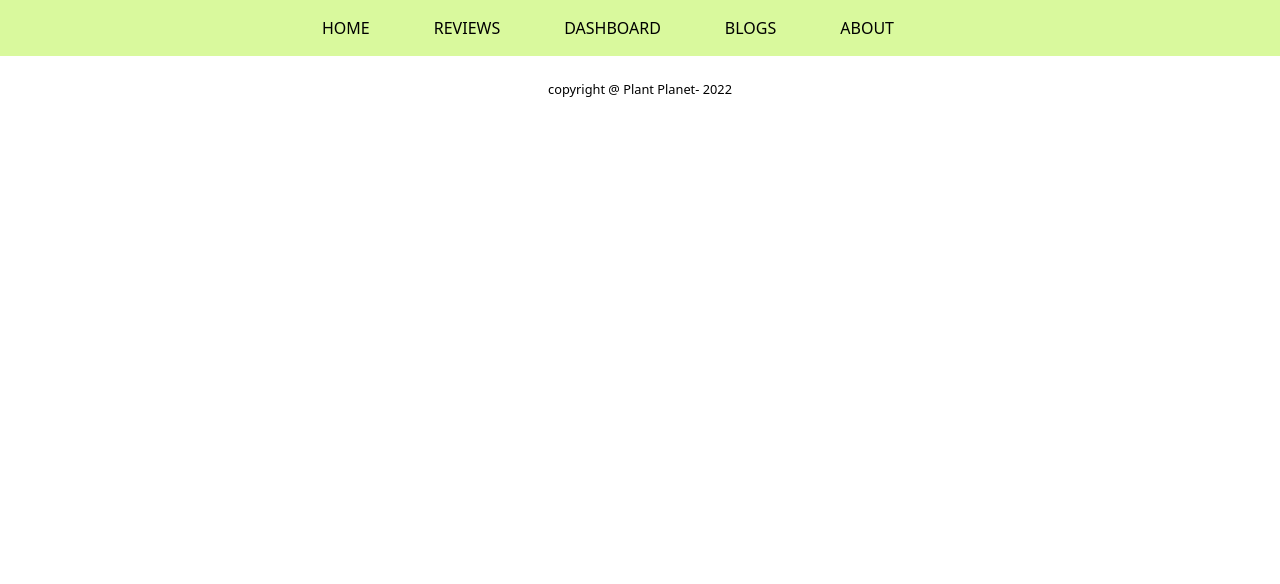
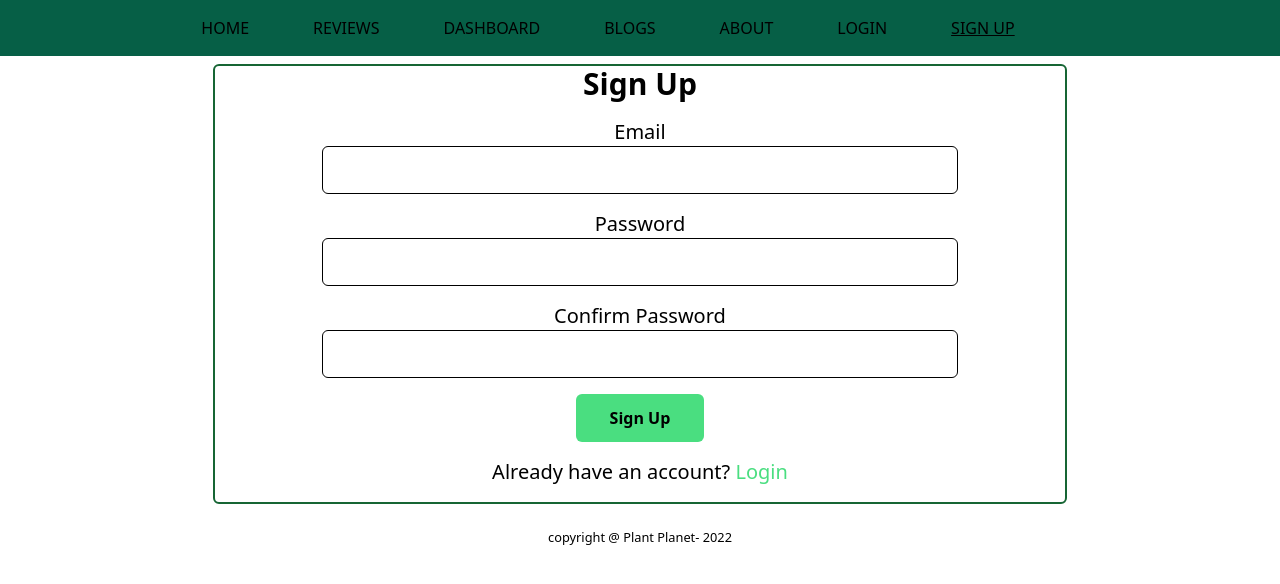
Before and after one commit to Mahbub-Sajon/plant-planet-client, a React (Create React App) app: page /signup in a window 1280 px wide. Shown: the top 584 px of the page. Built offline with nearby package versions, Linux system fonts and the light colour scheme.

Commit message:
signup form created

```diff
--- a/src/App.js
+++ b/src/App.js
@@ -2,7 +2,9 @@ import { Route, Routes } from 'react-router-dom';
 import './App.css';
 import Footer from './component/Footer/Footer';
 import Home from './component/Home/Home';
+import Login from './component/Login/Login';
 import Navbar from './component/Navbar/Navbar';
+import SignUp from './component/SignUp/SignUp';
 
 function App() {
   return (
@@ -10,6 +12,8 @@ function App() {
       <Navbar></Navbar>
     <Routes>
     <Route path='/home' element={<Home></Home>}></Route>
+    <Route path='/signup' element={<SignUp></SignUp>}></Route>
+    <Route path='/login' element={<Login></Login>}></Route>
     </Routes>
     <Footer></Footer>
     </div>
--- /dev/null
+++ b/src/component/Login/Login.js
@@ -0,0 +1,55 @@
+import React from 'react';
+import { Link } from 'react-router-dom';
+
+const Login = () => {
+
+
+    const handleUserSignIn = event => {
+
+    }
+
+    const handleEmailBlur = event => {
+
+    }
+
+    const handlePasswordBlur = event => {
+
+    }
+
+
+
+    return (
+        <div className='w-2/3  border-2 border-green-800 rounded-md mx-auto my-2'>
+            <h1 className='text-3xl font-bold mb-4'>Login</h1>
+
+
+            <form onSubmit={handleUserSignIn}>
+
+                <div className="input-group">
+                    <label className='block text-xl' htmlFor="email">Email</label>
+                    <input onBlur={handleEmailBlur} className='w-3/4 h-12 border border-black mb-4 rounded-md' required type="email" name='email' />
+                </div>
+
+
+                <div className="input-group">
+                    <label className='block text-xl' htmlFor="password">Password</label>
+                    <input onBlur={handlePasswordBlur} className='w-3/4 h-12 border border-black mb-4 rounded-md' required type="password" name='password' />
+                </div>
+                {/* <p className='text-red-800'>{error?.message}</p> */}
+
+                <input className='w-32 h-12 bg-green-400 rounded-md mb-4 font-bold hover:bg-green-600 cursor-pointer' type="submit" value="Login" />
+
+
+            </form>
+
+
+            <p className='mb-4 text-xl'>
+              Don't have any account? <Link className='text-green-400 hover:text-green-600' to="/signup"> Create an account</Link>
+          </p>
+
+
+        </div>
+    );
+};
+
+export default Login;
--- a/src/component/Navbar/Navbar.js
+++ b/src/component/Navbar/Navbar.js
@@ -1,20 +1,22 @@
 import React, { useState } from 'react';
 import CustomLink from '../CustomLink/CustomLink';
-import {MenuIcon, XIcon} from '@heroicons/react/solid'
+import { MenuIcon, XIcon } from '@heroicons/react/solid'
 
 const Navbar = () => {
     const [open, setOpen] = useState(false);
     return (
-        <div  className='bg-lime-200 p-4'>
+        <div className='bg-emerald-800 p-4'>
             <div onClick={() => setOpen(!open)} className='w-6 h-6 md:hidden'>
-               { open ? <XIcon></XIcon> : <MenuIcon></MenuIcon>}
+                {open ? <XIcon></XIcon> : <MenuIcon></MenuIcon>}
             </div>
-            <nav className={`md:flex justify-center bg-lime-200 w-full duration-500 ease-in absolute md:static ${open ? 'top-6' : 'top-[-120px]'}`}>
+            <nav className={`md:flex justify-center bg-emerald-800 w-full duration-500 ease-in absolute md:static ${open ? 'top-6' : 'top-[-120px]'}`}>
                 <div className='mr-16'><CustomLink to="/">HOME</CustomLink></div>
-               <div className='mr-16'> <CustomLink to="/reviews">REVIEWS</CustomLink></div>
-               <div className='mr-16'> <CustomLink to="/dashboard">DASHBOARD</CustomLink></div>
+                <div className='mr-16'> <CustomLink to="/reviews">REVIEWS</CustomLink></div>
+                <div className='mr-16'> <CustomLink to="/dashboard">DASHBOARD</CustomLink></div>
                 <div className='mr-16'><CustomLink to="/blogs">BLOGS</CustomLink></div>
-               <div className='mr-16'> <CustomLink to="/about">ABOUT</CustomLink></div>
+                <div className='mr-16'> <CustomLink to="/about">ABOUT</CustomLink></div>
+                <div className='mr-16'> <CustomLink to="/login">LOGIN</CustomLink></div>
+                <div className='mr-16'> <CustomLink to="/signup">SIGN UP</CustomLink></div>
             </nav>
         </div>
     );
--- /dev/null
+++ b/src/component/SignUp/SignUp.js
@@ -0,0 +1,73 @@
+import React, { useState } from 'react';
+import { Link } from 'react-router-dom';
+import { useCreateUserWithEmailAndPassword } from 'react-firebase-hooks/auth';
+import auth from '../../firebase.init';
+
+const SignUp = () => {
+    const [email, setEmail] = useState('');
+    const [password, setPassword] = useState('');
+    const [confirmPassword, setConfirmPassword] = useState('');
+    const [error, setError] = useState('');
+
+    const [createUserWithEmailAndPassword] = useCreateUserWithEmailAndPassword(auth)
+
+    const handleUserSignUp = event => {
+        event.preventDefault();
+        if(password !== confirmPassword){
+            setError('Your Password did not match!!!');
+            return;
+        }
+        createUserWithEmailAndPassword(email, password);
+    }
+
+    const handleEmailBlur = event => {
+        setEmail(event.target.name.value);
+    }
+
+    const handlePasswordBlur = event => {
+        setPassword(event.target.name.value);
+    }
+    const handleConfirmPassword = event => {
+        setConfirmPassword(event.target.name.value);
+    }
+
+
+
+    return (
+        <div className='w-2/3  border-2 border-green-800 rounded-md mx-auto my-2'>
+            <h1 className='text-3xl font-bold mb-4'>Sign Up</h1>
+
+
+            <form onSubmit={handleUserSignUp}>
+
+                <div className="input-group">
+                    <label className='block text-xl' htmlFor="email">Email</label>
+                    <input onBlur={handleEmailBlur} className='w-3/4 h-12 border border-black mb-4 rounded-md' required type="email" name='email' />
+                </div>
+
+
+                <div className="input-group">
+                    <label className='block text-xl' htmlFor="password">Password</label>
+                    <input onBlur={handlePasswordBlur} className='w-3/4 h-12 border border-black mb-4 rounded-md' required type="password" name='password' />
+                </div>
+
+                <div className="input-group">
+                    <label className='block text-xl' htmlFor="confirm-password"> Confirm Password</label>
+                    <input onBlur={handleConfirmPassword} className='w-3/4 h-12 border border-black mb-4 rounded-md' required type="password" name='confirm-password' />
+                </div>
+                <p className='text-red-800'>{error?.message}</p>
+
+                <input className='w-32 h-12 bg-green-400 rounded-md mb-4 font-bold hover:bg-green-600 cursor-pointer' type="submit" value="Sign Up" />
+
+
+            </form>
+
+
+            <p className='mb-4 text-xl'>
+              Already have an account? <Link className='text-green-400 hover:text-green-600' to="/login"> Login </Link>
+          </p>
+        </div>
+    );
+};
+
+export default SignUp;
--- /dev/null
+++ b/src/component/SocialLogin/SocialLogin.js
@@ -0,0 +1,11 @@
+import React from 'react';
+
+const SocialLogin = () => {
+  return (
+    <div>
+      <h1>login</h1>
+    </div>
+  );
+};
+
+export default SocialLogin;
--- a/src/firebase.init.js
+++ b/src/firebase.init.js
@@ -1,18 +1,43 @@
+// // Import the functions you need from the SDKs you need
+// import { initializeApp } from "firebase/app";
+// import {getAuth} from 'firebase/auth';
+
+// // TODO: Add SDKs for Firebase products that you want to use
+// // https://firebase.google.com/docs/web/setup#available-libraries
+
+// // Your web app's Firebase configuration
+// const firebaseConfig = {
+//   apiKey:process.env.REACT_APP_apiKey,
+//   authDomain:process.env.REACT_APP_authDomain,
+//   projectId:process.env.REACT_APP_projectId,
+//   storageBucket:process.env.REACT_APP_storageBucket,
+//   messagingSenderId:process.env.REACT_APP_messagingSenderId,
+//   appId:process.env.REACT_APP_appId
+// };
+
+// // Initialize Firebase
+// const app = initializeApp(firebaseConfig);
+// const auth = getAuth(app);
+// export default auth;
+
+
+
+
+
 // Import the functions you need from the SDKs you need
 import { initializeApp } from "firebase/app";
-import {getAuth} from 'firebase/auth';
-
+import { getAuth } from "firebase/auth";
 // TODO: Add SDKs for Firebase products that you want to use
 // https://firebase.google.com/docs/web/setup#available-libraries
 
 // Your web app's Firebase configuration
 const firebaseConfig = {
-  apiKey:process.env.REACT_APP_API_KEY,
-  authDomain:process.env.REACT_APP_AUTH_DOMAIN,
-  projectId:process.env.REACT_APP_PROJECT_ID,
-  storageBucket:process.env.REACT_APP_STORAGE_BUCKET,
-  messagingSenderId:process.env.REACT_APP_MESSAGING_SENDER_ID,
-  appId:process.env.REACT_APP_APP_ID
+  apiKey: "AIzaSyAF9oC-HiFC2_XV_BMETpMKlMMABVIYF1Y",
+  authDomain: "plant-planet-def76.firebaseapp.com",
+  projectId: "plant-planet-def76",
+  storageBucket: "plant-planet-def76.appspot.com",
+  messagingSenderId: "155572818466",
+  appId: "1:155572818466:web:4560d5b0310715c1b9b07b"
 };
 
 // Initialize Firebase
```
